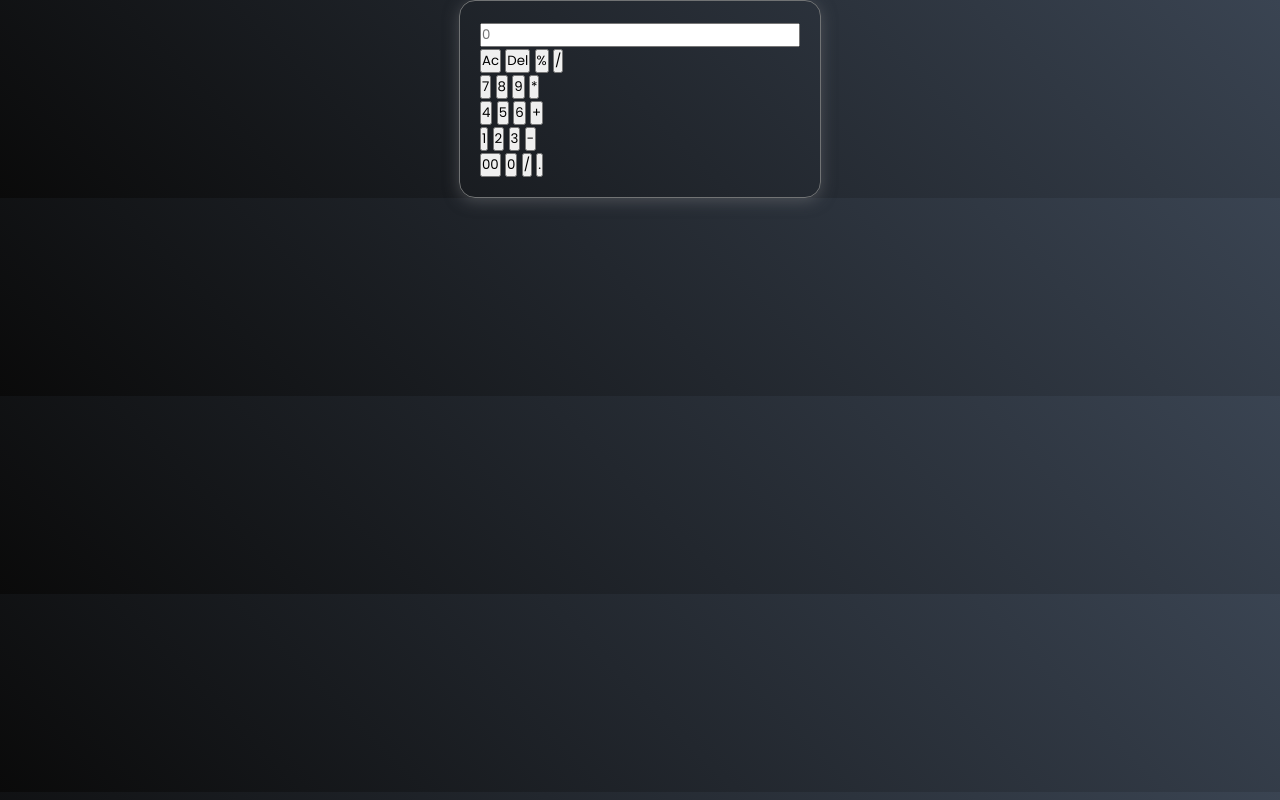
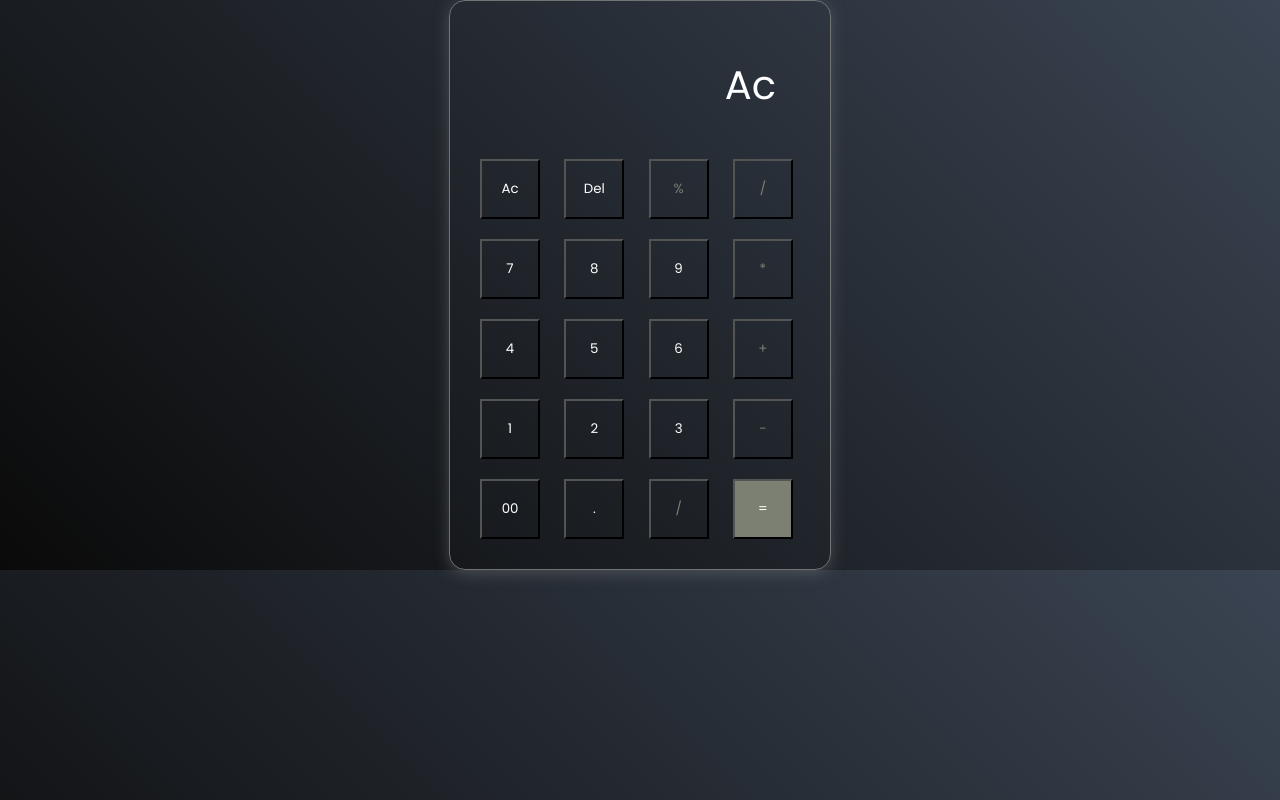
Before and after one commit to karmiyal/BasicJsProject, a plain HTML site: page 01.Calculator/index.html in a window 1280 px wide. Both pictures are taken after a click on the button "Ac". Drawn offline with Linux system fonts and the light colour scheme.

Commit message:
add function

```diff
--- a/01.Calculator/index.html
+++ b/01.Calculator/index.html
@@ -8,37 +8,38 @@
 </head>
 <body>
     <div class="calculator">
-        <input ttype="text" placeholder="0">
+        <input ttype="text" placeholder="0" id="inputBox">
         <div>
             <button>Ac</button>
             <button>Del</button>
-            <button>%</button>
-            <button>/</button>
+            <button class="operator">%</button>
+            <button class="operator" >/</button>
         </div>
         <div>
             <button>7</button>
             <button>8</button>
             <button>9</button>
-            <button>*</button>
+            <button class="operator">*</button>
         </div>
         <div>
             <button>4</button>
             <button>5</button>
             <button>6</button>
-            <button>+</button>
+            <button class="operator" >+</button>
         </div>
         <div>
             <button>1</button>
             <button>2</button>
             <button>3</button>
-            <button>-</button>
+            <button class="operator">-</button>
         </div>
         <div>
             <button>00</button>
-            <button>0</button>
-            <button>/</button>
             <button>.</button>
+            <button class="operator">/</button>
+            <button class="equalBtn">=</button>
         </div>
     </div>
+    <script src="script.js"></script>
 </body>
 </html>
--- a/01.Calculator/script.js
+++ b/01.Calculator/script.js
@@ -0,0 +1,27 @@
+let input=document.getElementById('inputBox');
+let buttons=document.querySelectorAll('button');
+
+let string="";
+let arr=Array.from(buttons);
+
+arr.forEach(button => {
+    button.addEventListener('click',(e)=>{
+        if(e.target.innerHTML=='='){
+            string=eval(string);
+            input.value=string;
+        }
+        else if (e.target.innerHTML == 'AC') {
+            string = "";
+            input.value = string;
+        }
+        else if(e.target.innerHTML=='Del'){
+            string=string.substring(0,string.length-1);
+            input.value=string;
+        }
+
+        else {
+            string += e.target.innerHTML;
+            input.value = string;
+        }
+    });
+});
--- a/01.Calculator/style.css
+++ b/01.Calculator/style.css
@@ -24,5 +24,33 @@ body{
 }
 input{
     width:320px;
-
+    border:none;
+    padding: 24px;
+    margin: 10px;
+    background: transparent;
+    box-shadow: 0px 3px 15px rgbs(84,84,84,0.1);
+    font-size: 40px;
+    text-align: right;
+    cursor: pointer;
+    color: #ffffff;
 }
+input::placeholder{
+    color: #ffffff;
+}
+button{
+    color: none;
+    width: 60px;
+    height: 60px;
+    margin:10px;
+    border: 50%;
+    background: transparent;
+    color: #ffffff;
+    box-shadow: -8px -8px -8px rgba(255,255,255,0.9);
+    cursor: pointer;
+}
+.equalBtn{
+    background-color: rgb(123, 128, 115);
+}
+.operator{
+    color: rgb(123, 128, 115);
+}
```
